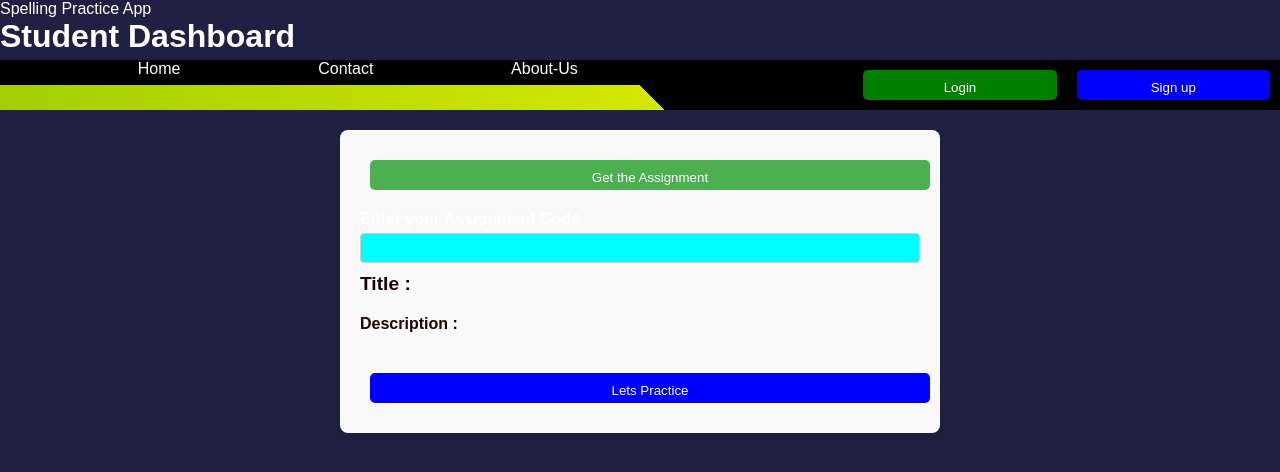
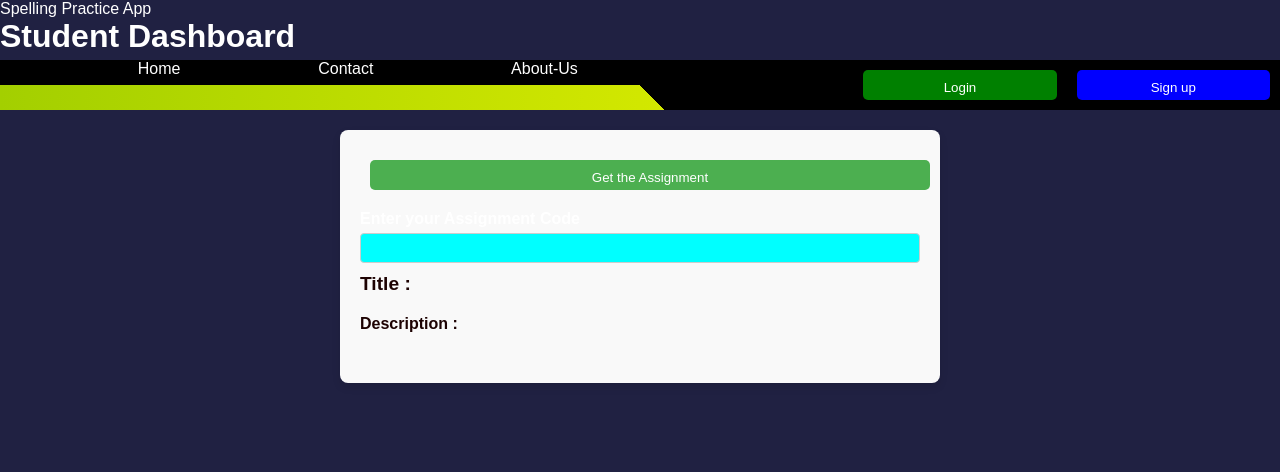
Before and after one commit to khmdagal/pwa-my-spelling-app, a React (Create React App) app: page /student-dashboard in a window 1280 px wide. Shown: the top 472 px of the page. Built offline with nearby package versions, Linux system fonts and the light colour scheme; sample sign-in values are in the browser's storage.

Commit message:
Add functionality to control the visibility of the lets practice button

```diff
--- a/src/assignments/myAssignments/MyAssignments.jsx
+++ b/src/assignments/myAssignments/MyAssignments.jsx
@@ -11,6 +11,7 @@ function MyAssignment() {
     const [practice_id, setPractice_id] = useState('')
     const [words, setWords] = useState([])
     const [spinner, setSpinner] = useState(false)
+    const [hideLetsPracticeButton, setHideLetsPracticeButton] = useState('hidden')
     const [errorMessage, setErrorMessage] = useState('')
 
     const school_id = localStorage.getItem('school_id');
@@ -46,6 +47,13 @@ function MyAssignment() {
 
     }, [assignment])
 
+    // This is to control the visibility of the 'Lets Practice' button
+    useEffect(() => {
+        if (words.length > 0) {
+            setHideLetsPracticeButton('')
+        }
+    }, [words])
+
     const handleGoPracticePage = () => {
         localStorage.setItem('words', JSON.stringify(words))
         navigate('/practicePage')
@@ -76,7 +84,7 @@ function MyAssignment() {
                     })}
                 </div>
 
-                <Button label='Lets Practice' backgroundColor='Blue' onClick={handleGoPracticePage} />
+                <Button label='Lets Practice' backgroundColor='Blue' onClick={handleGoPracticePage} hidden={hideLetsPracticeButton} />
             </div>
         )
 
```
